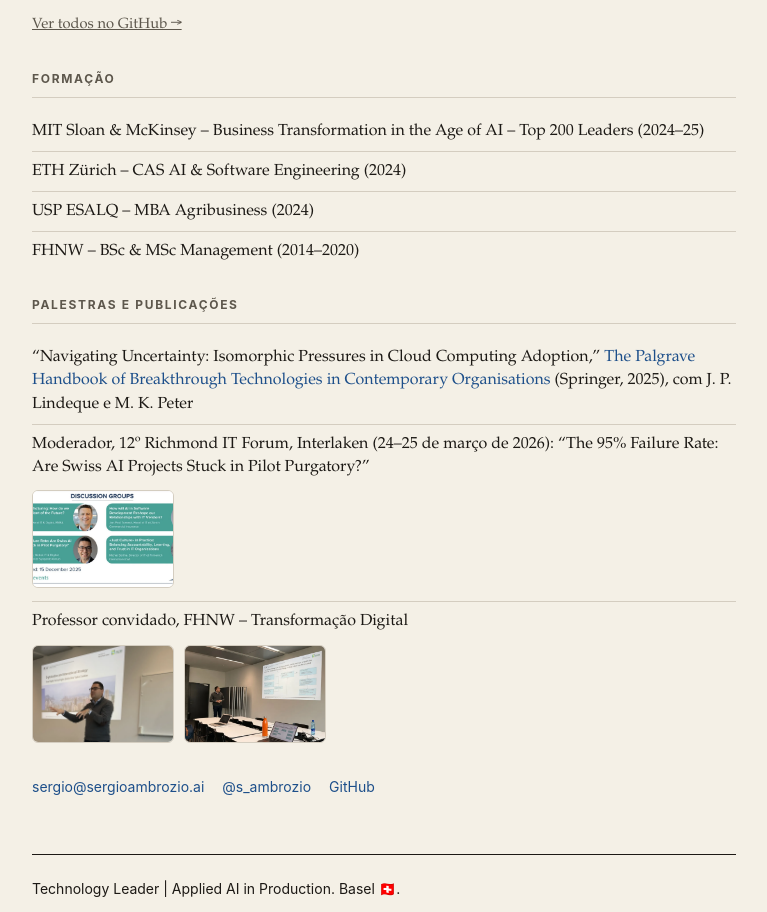
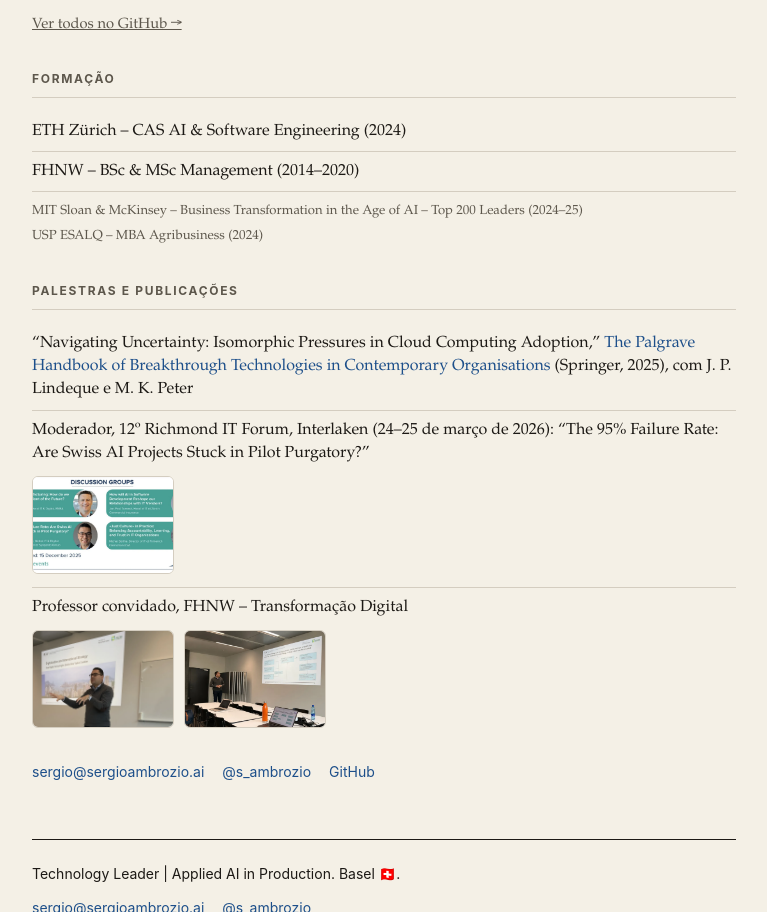
Before and after one commit to Sergio-Ambrozio/my-personal-website, a website: page about/index.html in a window 1280 px wide. Shown: the part 1132-2044 px from the top of the page, without its empty margins (256-1023 px from the left). Drawn offline with Linux system fonts and the light colour scheme.

Commit message:
Education: MIT Sloan/McKinsey and USP ESALQ as discreet secondary lines

```diff
--- a/about/index.html
+++ b/about/index.html
@@ -147,10 +147,10 @@
             <section class="section">
                 <h2 class="section-title"><span class="i18n-en">Education</span><span class="i18n-pt">Formação</span></h2>
                 <ul class="fact-list">
-                    <li>MIT Sloan &amp; McKinsey – Business Transformation in the Age of AI – Top 200 Leaders (2024–25)</li>
                     <li>ETH Zürich – CAS AI &amp; Software Engineering (2024)</li>
-                    <li>USP ESALQ – MBA Agribusiness (2024)</li>
                     <li>FHNW – BSc &amp; MSc Management (2014–2020)</li>
+                    <li class="minor">MIT Sloan &amp; McKinsey – Business Transformation in the Age of AI – Top 200 Leaders (2024–25)</li>
+                    <li class="minor">USP ESALQ – MBA Agribusiness (2024)</li>
                 </ul>
             </section>
 
--- a/site.css
+++ b/site.css
@@ -805,3 +805,14 @@ html:not([data-lang="pt"]) .i18n-pt {
 .about-bio + .role-now {
     margin-top: 0.9rem;
 }
+
+.fact-list li.minor {
+    padding: 0.2rem 0;
+    border: 0;
+    color: var(--muted);
+    font-size: 0.82rem;
+}
+
+.fact-list li:not(.minor) + li.minor {
+    padding-top: 0.6rem;
+}
```
